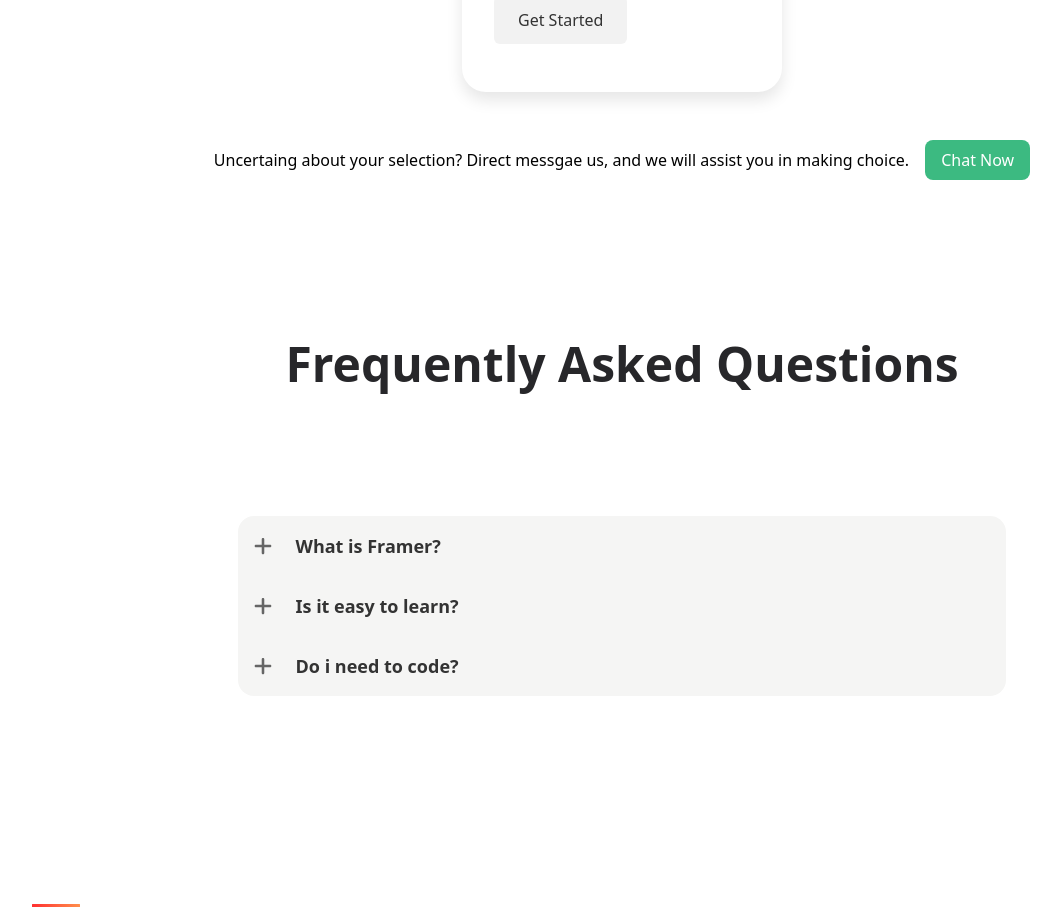
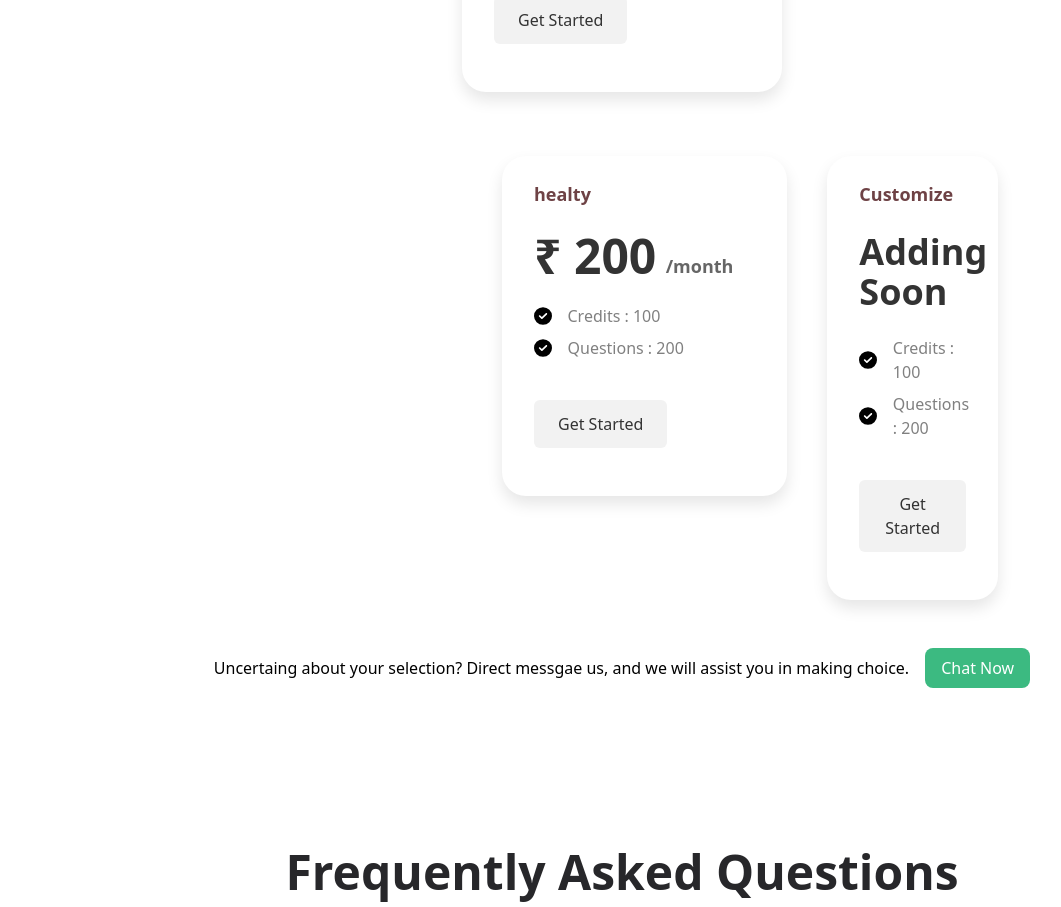
Before and after one commit to MayankGupta2023/ie-pwm, a Next.js app: page /pricing in a window 1280 px wide. Shown: the part 888-1795 px from the top of the page, without its empty margins (18-1079 px from the left). Built offline with nearby package versions, Linux system fonts and the light colour scheme; no server answers.

Commit message:
some modifications to pricing page

```diff
--- a/src/pages/index.js
+++ b/src/pages/index.js
@@ -6,7 +6,7 @@ import styles from "../styles/landing.module.css"
 import Footer from "../components/footer";
 import { motion, useAnimation } from "framer-motion";
 import plus from "../assets/plus.svg"
-import tick from "../assets/tick.svg"
+import tick from "../assets/cross.svg"
 
 export default function Home() {
 
--- a/src/pages/pricing.js
+++ b/src/pages/pricing.js
@@ -7,6 +7,7 @@ import Switch from 'react-switch';
 import '../styles/pricing.module.css'; // Import any additional styles for styling the switch
 import tick from '../assets/tick.svg';
 import plus from "../assets/plus.svg"
+import cross from "../assets/cross.svg"
 
 
 
@@ -43,7 +44,9 @@ const containerStyle = {
 
 const Pricing = () => {
   const [showMonthlyPlans, setShowMonthlyPlans] = useState(true);
-
+  const [dropicon1, setDropIcon1] = useState(plus.src);
+  const [dropicon2, setDropIcon2] = useState(plus.src);
+  const [dropicon3, setDropIcon3] = useState(plus.src);
   const handleToggleSwitch = () => {
     setShowMonthlyPlans(!showMonthlyPlans);
   };
@@ -68,14 +71,17 @@ const Pricing = () => {
   const [drop3, setDrop3] = useState(false);
 
   const handleDrop1 = () => {
+    dropicon1==plus.src?setDropIcon1(cross.src):setDropIcon1(plus.src);
     setDrop1(!drop1);
   }
 
   const handleDrop2 = () => {
+    dropicon2==plus.src?setDropIcon2(cross.src):setDropIcon2(plus.src);
     setDrop2(!drop2);
   }
 
   const handleDrop3 = () => {
+    dropicon3==plus.src?setDropIcon3(cross.src):setDropIcon3(plus.src);
     setDrop3(!drop3);
   }
 
@@ -142,6 +148,63 @@ const Pricing = () => {
           ))}
         </div>
       </div>
+
+<div className='flex flex-row mr-64 ml-96 pl-32 mt-8'>
+      <motion.div
+
+              variants={cardVariants}
+              initial="initial"
+              whileHover="hover"
+              className="bg-white px-8 py-4 my-4 mx-2 rounded-3xl shadow-md flex flex-col py-6 w-80 h-80 min-h-fit"
+            >
+              <h3 style={{ color: "#6e4245" }} className="text-lg font-bold text-slate-500 mb-0 flex  items-center justify-start">{"healty"}</h3>
+              <h3 style={{ color: "#333333" }} className="text-5xl font-bold  text-slate-800 mb-0 flex mt-6 mb-6 items-end justify-start">₹ {200} <span style={{ color: "#666666" }} className='text-lg'> &nbsp;  /month</span> </h3>
+              <div className="text-gray-900 mb-4">
+                <ul className="list-disc list-inside ">
+                  <li className='list-none mb-2 ' style={{ color: '#71717a' }}>
+                    <span className='flex gap-4' style={{ color: 'grey' }}> <img src={tick.src} />Credits : {100}</span>
+                  </li>
+                  <li className='list-none' style={{ color: '#71717a' }}>
+                    <span className='flex gap-4' style={{ color: 'grey' }}><img src={tick.src} /> Questions : {200}</span>
+                  </li>
+
+                </ul>
+                <div className="mt-6 mb-2 flex items-center justify-left">
+                  <MakePaymentComponent amount={200} description={"test"}
+                    credits={40} plan={"see"} highlight= {false} />
+                </div>
+
+              </div>
+            </motion.div>
+
+              <motion.div
+
+              variants={cardVariants}
+              initial="initial"
+              whileHover="hover"
+              className="bg-white px-8 py-4 ml-8 my-4 mx-2 rounded-3xl shadow-md flex flex-col py-6 w-4/12 h-80 min-h-fit"
+            >
+              <h3 style={{ color: "#6e4245" }} className="text-lg font-bold text-slate-500 mb-0 flex  items-center justify-start">{"Customize"}</h3>
+              <h3 style={{ color: "#333333" }} className="text-4xl font-bold  text-slate-800 mb-0 flex mt-6 mb-6 items-end justify-start">Adding Soon<span style={{ color: "#666666" }} className='text-lg'> &nbsp; </span> </h3>
+              <div className="text-gray-900 mb-4">
+                <ul className="list-disc list-inside ">
+                  <li className='list-none mb-2 ' style={{ color: '#71717a' }}>
+                    <span className='flex gap-4' style={{ color: 'grey' }}> <img src={tick.src} />Credits : {100}</span>
+                  </li>
+                  <li className='list-none' style={{ color: '#71717a' }}>
+                    <span className='flex gap-4' style={{ color: 'grey' }}><img src={tick.src} /> Questions : {200}</span>
+                  </li>
+
+                </ul>
+                <div className="mt-6 mb-2 flex items-center justify-left">
+                  <MakePaymentComponent amount={200} description={"test"}
+                    credits={40} plan={"see"} highlight= {false} />
+                </div>
+
+              </div>
+            </motion.div>
+
+            </div>
       <div className='flex justify-center items-center my-8 gap-4'>
         <p>
           Uncertaing about your selection? Direct messgae us, and we will assist you in making choice.
@@ -160,20 +223,20 @@ const Pricing = () => {
         <motion.div
           className="max-h-1/2 w-3/5 bg-stone-100 rounded-2xl ">
           <div className="h-fit p-4 text-lg font-semibold flex justify-center flex-col ">
-            <div style={{ color: '#333333' }} className="h-fit flex gap-6 hover:cursor-pointer" onClick={() => { handleDrop1() }}> <img src={plus.src} />  What is Framer?</div>
+            <div style={{ color: '#333333' }} className="h-fit flex gap-6 hover:cursor-pointer" onClick={() => { handleDrop1() }}> <img src={dropicon1} />  What is Framer?</div>
             {drop1 ? <motion.div style={{ color: '#666666' }} className="  h-fit px-10 text-lg font-semibold flex items-center">
               Framer is web builder for creative pros. Be sure to check out framer.com to learn more.
             </motion.div> : null}
           </div>
           <div className="h-fit  p-4 text-lg font-semibold flex justify-center flex-col">
-            <div style={{ color: '#333333' }} className=" hover:cursor-pointer h-fit flex gap-6" onClick={() => { handleDrop2() }}> <img src={plus.src} />  Is it easy to learn?</div>
+            <div style={{ color: '#333333' }} className=" hover:cursor-pointer h-fit flex gap-6" onClick={() => { handleDrop2() }}> <img src={dropicon2} />  Is it easy to learn?</div>
             {drop2 ? <motion.div style={{ color: '#666666' }}
               className="h-fit px-10 text-lg font-semibold flex items-center">
               Framer is fastest tool to build sites with, because you can ship your design immidiatly,insted of rebuilding it in code or second tool.
             </motion.div> : null}
           </div>
           <div style={{ color: '#333333' }} className=" hover:cursor-pointer h-fit  p-4 text-lg font-semibold flex justify-center flex-col">
-            <div className="h-fit flex gap-6" onClick={() => { handleDrop3() }}> <img src={plus.src} />  Do i need to code?</div>
+            <div className="h-fit flex gap-6" onClick={() => { handleDrop3() }}> <img src={dropicon3} />  Do i need to code?</div>
             {drop3 ? <motion.div style={{ color: '#666666' }}
 
               className="h-fit px-10 text-lg font-semibold flex items-center">
```
Also changed, not shown: src/assets/cross.svg (added), src/assets/tick.svg.
